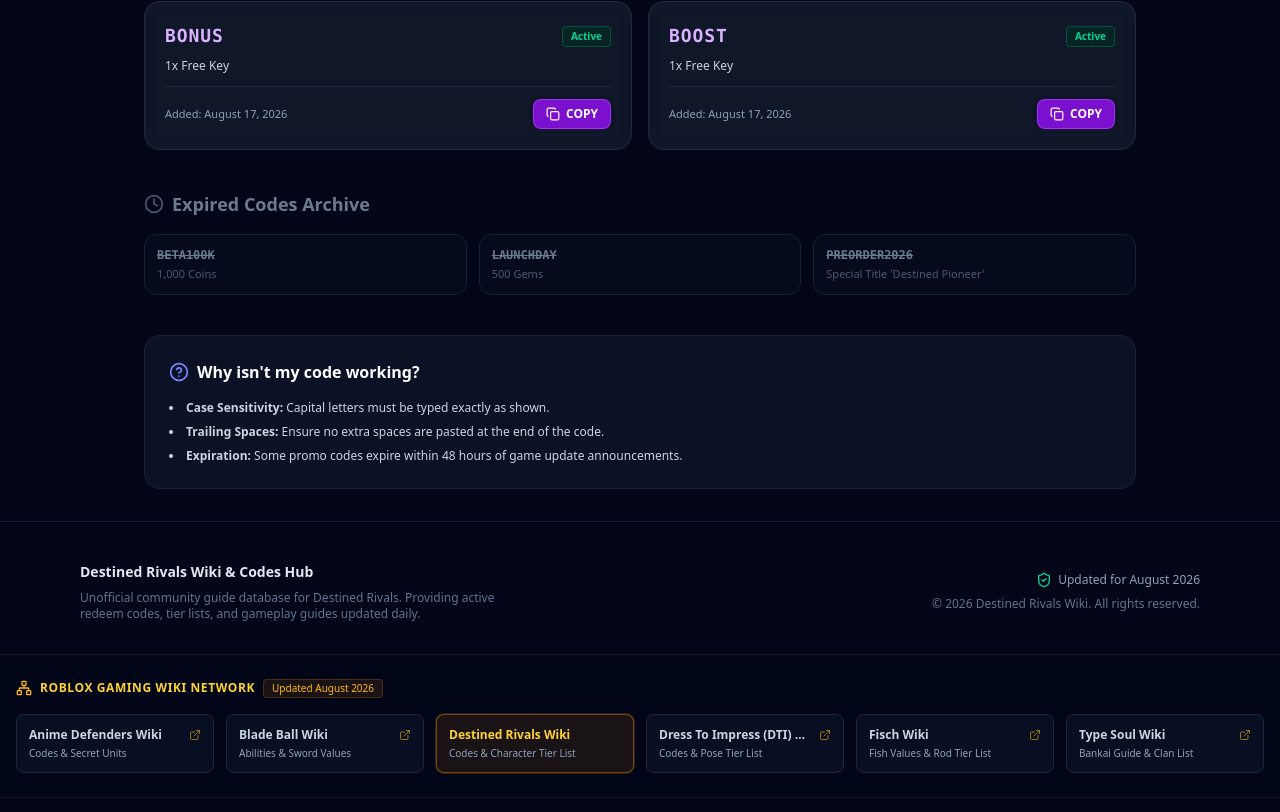
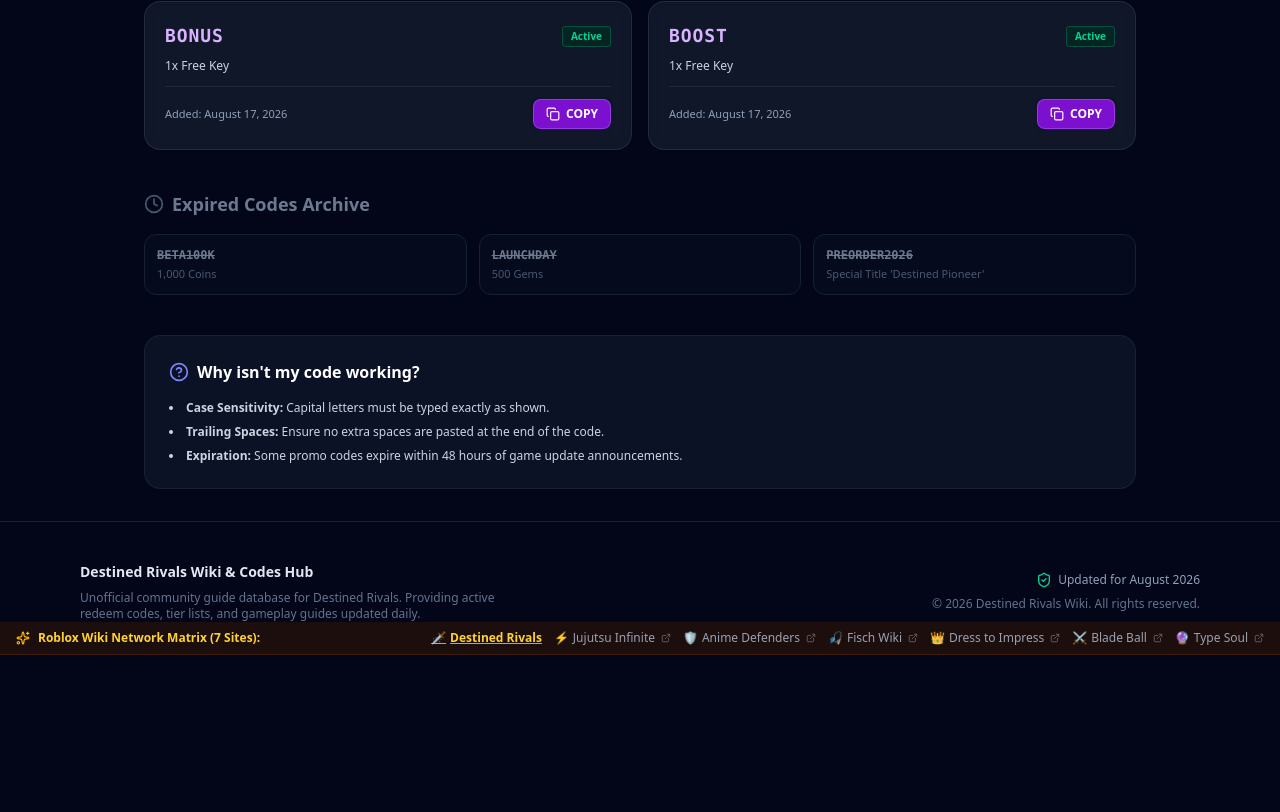
Before and after one commit to lianlele168/destined-rivals-wiki, a Next.js app: page /codes in a window 1280 px wide. Shown: the part 880-1692 px from the top of the page. After the commit the page ends 1575 px from the top, so only its background shows below. Built offline with nearby package versions, Linux system fonts and the light colour scheme.

Commit message:
feat: add Jujutsu Infinite to 7-site matrix navigation

```diff
--- a/src/components/MatrixNav.tsx
+++ b/src/components/MatrixNav.tsx
@@ -1,50 +1,46 @@
 import React from 'react';
-import { Network, ExternalLink } from 'lucide-react';
+import { ExternalLink, Sparkles } from 'lucide-react';
 
-const MATRIX_SITES = [
-  { name: 'Anime Defenders Wiki', url: 'https://anime-defenders-wiki.vercel.app', desc: 'Codes & Secret Units', current: false },
-  { name: 'Blade Ball Wiki', url: 'https://blade-ball-wiki.vercel.app', desc: 'Abilities & Sword Values', current: false },
-  { name: 'Destined Rivals Wiki', url: 'https://destined-rivals-wiki.vercel.app', desc: 'Codes & Character Tier List', current: true },
-  { name: 'Dress To Impress (DTI) Wiki', url: 'https://dti-wiki.vercel.app', desc: 'Codes & Pose Tier List', current: false },
-  { name: 'Fisch Wiki', url: 'https://fisch-wiki.vercel.app', desc: 'Fish Values & Rod Tier List', current: false },
-  { name: 'Type Soul Wiki', url: 'https://type-soul-wiki.vercel.app', desc: 'Bankai Guide & Clan List', current: false },
+export const MATRIX_SITES = [
+  { name: 'Destined Rivals', url: 'https://destined-rivals-wiki.vercel.app', icon: '🗡️', active: true },
+  { name: 'Jujutsu Infinite', url: 'https://jujutsu-infinite-wiki.vercel.app', icon: '⚡' },
+  { name: 'Anime Defenders', url: 'https://anime-defenders-wiki.vercel.app', icon: '🛡️' },
+  { name: 'Fisch Wiki', url: 'https://fisch-wiki.vercel.app', icon: '🎣' },
+  { name: 'Dress to Impress', url: 'https://dti-wiki.vercel.app', icon: '👑' },
+  { name: 'Blade Ball', url: 'https://blade-ball-wiki.vercel.app', icon: '⚔️' },
+  { name: 'Type Soul', url: 'https://type-soul-wiki.vercel.app', icon: '🔮' }
 ];
 
-export default function MatrixNav() {
+export const MatrixNav = () => {
   return (
-    <div className="w-full bg-slate-950/80 border-y border-amber-900/30 py-6 px-4 my-8">
-      <div className="max-w-7xl mx-auto">
-        <div className="flex items-center gap-2 mb-4">
-          <Network className="w-4 h-4 text-amber-400" />
-          <h3 className="text-xs font-bold uppercase tracking-wider text-amber-300">
-            Roblox Gaming Wiki Network
-          </h3>
-          <span className="text-[10px] bg-amber-500/10 text-amber-400 px-2 py-0.5 rounded border border-amber-500/20 font-medium">
-            Updated August 2026
-          </span>
+    <div className="bg-amber-950/40 border-b border-amber-800/30 text-xs py-2 px-4">
+      <div className="max-w-7xl mx-auto flex flex-wrap items-center justify-between gap-2">
+        <div className="flex items-center space-x-2 text-amber-300 font-semibold">
+          <Sparkles className="w-3.5 h-3.5 text-amber-400" />
+          <span>Roblox Wiki Network Matrix (7 Sites):</span>
         </div>
-        <div className="grid grid-cols-2 md:grid-cols-3 lg:grid-cols-6 gap-3">
+        <div className="flex flex-wrap items-center gap-3">
           {MATRIX_SITES.map((site) => (
             <a
               key={site.name}
               href={site.url}
-              target={site.current ? '_self' : '_blank'}
-              rel={site.current ? '' : 'noopener noreferrer'}
-              className={`p-3 rounded-lg border text-left transition-all group ${
-                site.current
-                  ? 'bg-amber-500/10 border-amber-500/40 text-amber-300 ring-1 ring-amber-500/20'
-                  : 'bg-slate-900/60 border-slate-800 text-slate-300 hover:border-amber-500/30 hover:bg-slate-800/80'
+              target="_blank"
+              rel="noopener noreferrer"
+              className={`inline-flex items-center space-x-1 transition-colors ${
+                site.active
+                  ? 'text-amber-300 font-bold underline decoration-amber-500'
+                  : 'text-gray-400 hover:text-amber-300'
               }`}
             >
-              <div className="flex items-center justify-between font-semibold text-xs mb-1">
-                <span className="truncate group-hover:text-amber-300 transition-colors">{site.name}</span>
-                {!site.current && <ExternalLink className="w-3 h-3 opacity-60 group-hover:opacity-100 flex-shrink-0 ml-1 text-amber-400" />}
-              </div>
-              <p className="text-[10px] text-slate-400 truncate">{site.desc}</p>
+              <span>{site.icon}</span>
+              <span>{site.name}</span>
+              {!site.active && <ExternalLink className="w-2.5 h-2.5 opacity-60 ml-0.5" />}
             </a>
           ))}
         </div>
       </div>
     </div>
   );
-}
+};
+
+export default MatrixNav;
```
